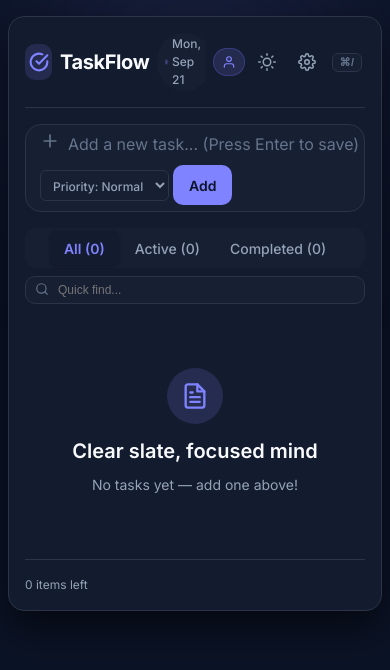
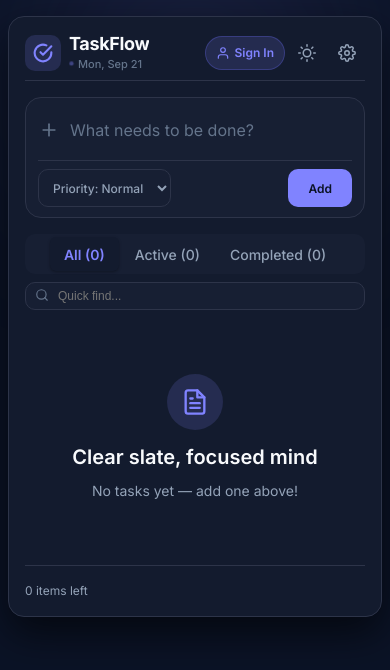
Before and after one commit to Mkata-dev/MyToDoList, a website: page index.html in a window 390 px wide. Drawn offline with nearby package versions, Linux system fonts and the light colour scheme.

Commit message:
fix(mobile): resolve task input field and sign in responsiveness issues

```diff
--- a/css/components.css
+++ b/css/components.css
@@ -103,6 +103,46 @@
   align-items: center;
   gap: var(--space-xs);
   flex-shrink: 0;
+}
+
+@media (max-width: 640px) {
+  .app-header {
+    gap: var(--space-xs);
+    padding-bottom: var(--space-sm);
+  }
+
+  .app-header__title-group {
+    flex-direction: column;
+    align-items: flex-start;
+    gap: 1px;
+  }
+
+  .app-header__title {
+    font-size: 1.125rem;
+    line-height: 1.2;
+  }
+
+  .app-header__date-badge {
+    background: transparent;
+    padding: 0;
+    font-size: 0.6875rem;
+    color: var(--color-text-muted);
+    font-weight: 500;
+  }
+
+  .app-header__pulse-dot {
+    width: 5px;
+    height: 5px;
+  }
+
+  /* Keyboard shortcuts are not applicable on mobile touch screens */
+  #shortcutsBtn {
+    display: none !important;
+  }
+
+  .app-header__controls {
+    gap: 4px;
+  }
 }
 
 .icon-btn {
@@ -147,7 +187,6 @@
 .task-form {
   display: flex;
   align-items: center;
-  flex-wrap: wrap;
   background: var(--color-surface-subtle);
   border: 1px solid var(--color-border);
   border-radius: var(--radius-lg);
@@ -162,9 +201,25 @@
   box-shadow: var(--shadow-glow);
 }
 
+.task-form__input-wrapper {
+  display: flex;
+  align-items: center;
+  gap: var(--space-sm);
+  flex: 1;
+  min-width: 0;
+}
+
 .task-form__icon {
   color: var(--color-text-muted);
   flex-shrink: 0;
+  display: inline-flex;
+  align-items: center;
+  justify-content: center;
+  transition: color var(--transition-fast);
+}
+
+.task-form:focus-within .task-form__icon {
+  color: var(--color-primary);
 }
 
 .task-input {
@@ -175,7 +230,8 @@
   font-family: var(--font-family);
   font-size: var(--font-size-md);
   outline: none;
-  min-width: 120px;
+  min-width: 0;
+  padding: 6px 0;
   /* Prevent iOS auto-zoom on focus (needs >= 16px) */
   font-size: max(16px, var(--font-size-md));
 }
@@ -237,6 +293,56 @@
 
 .btn-primary:active {
   transform: translateY(0);
+}
+
+/* Mobile 2-Tier Task Form Layout */
+@media (max-width: 640px) {
+  .task-form {
+    flex-direction: column;
+    align-items: stretch;
+    padding: 10px 12px 10px 12px;
+    gap: 8px;
+  }
+
+  .task-form__input-wrapper {
+    width: 100%;
+    min-height: 44px;
+    gap: 10px;
+  }
+
+  .task-form__icon {
+    width: 22px;
+    height: 22px;
+  }
+
+  .task-input {
+    min-height: 44px;
+    font-size: 16px;
+    line-height: 1.4;
+    padding: 8px 0;
+  }
+
+  .task-form__actions {
+    width: 100%;
+    justify-content: space-between;
+    padding-top: 8px;
+    border-top: 1px solid var(--color-border);
+    gap: var(--space-xs);
+  }
+
+  .task-priority-select {
+    padding: 7px 10px;
+    min-height: 38px;
+    font-size: var(--font-size-xs);
+    border-radius: var(--radius-md);
+  }
+
+  .btn-primary {
+    min-height: 38px;
+    padding: 7px 20px;
+    font-size: var(--font-size-xs);
+    border-radius: var(--radius-md);
+  }
 }
 
 .input-error-msg {
@@ -1463,7 +1569,8 @@
   display: inline-flex;
   align-items: center;
   gap: 6px;
-  padding: 5px 12px;
+  padding: 6px 12px;
+  min-height: 36px;
   background: var(--color-primary-light);
   color: var(--color-primary);
   border: 1px solid rgba(99, 102, 241, 0.3);
@@ -1485,8 +1592,30 @@
   transform: translateY(-1px);
 }
 
-/* On very small screens, collapse Sign In button to icon-only */
-@media (max-width: 400px) {
+.btn-auth-header:active {
+  transform: translateY(0);
+}
+
+.btn-auth-header svg {
+  flex-shrink: 0;
+  transition: transform var(--transition-fast);
+}
+
+.btn-auth-header:hover svg {
+  transform: scale(1.08);
+}
+
+@media (max-width: 640px) {
+  .btn-auth-header {
+    padding: 6px 10px;
+    font-size: 0.75rem;
+    gap: 5px;
+    min-height: 34px;
+  }
+}
+
+/* Graceful fallback only for ultra-narrow screens (< 330px) */
+@media (max-width: 330px) {
   .btn-auth-header {
     padding: 6px 8px;
     gap: 0;
--- a/css/styles.css
+++ b/css/styles.css
@@ -302,18 +302,9 @@ body::before {
   .app-wrapper {
     margin: var(--space-sm) auto;
   }
-}
 
-/* Hide keyboard shortcut hint on mobile — saves space in the task form */
-@media (max-width: 480px) {
+  /* Hide keyboard shortcut hint on mobile — touch screens don't have physical Enter keys */
   .sr-mobile {
     display: none !important;
   }
 }
-
-/* On very small screens, hide the date badge to prevent header overflow */
-@media (max-width: 360px) {
-  .app-header__date-badge {
-    display: none;
-  }
-}
--- a/index.html
+++ b/index.html
@@ -109,6 +109,7 @@
       <!-- Task Input Form Section -->
       <section class="input-section" aria-label="Add new task">
         <form id="taskForm" class="task-form" autocomplete="off">
+          <div class="task-form__input-wrapper">
             <span class="task-form__icon" aria-hidden="true">
               <svg width="20" height="20" viewBox="0 0 24 24" fill="none" stroke="currentColor" stroke-width="2" stroke-linecap="round" stroke-linejoin="round">
                 <line x1="12" y1="5" x2="12" y2="19"></line>
@@ -119,11 +120,14 @@
               type="text"
               id="taskInput"
               class="task-input"
-            placeholder="Add a new task... (Press Enter to save)"
+              placeholder="What needs to be done?"
               maxlength="200"
               aria-label="New task description"
               aria-describedby="inputError"
+              autocapitalize="sentences"
+              enterkeyhint="done"
             />
+          </div>
           <div class="task-form__actions">
             <select id="taskPrioritySelect" class="task-priority-select" aria-label="Select priority level" title="Priority level">
               <option value="none">Priority: Normal</option>
```
Also changed, not shown: server.js. Lines whose indentation alone changed are shown as unchanged.
